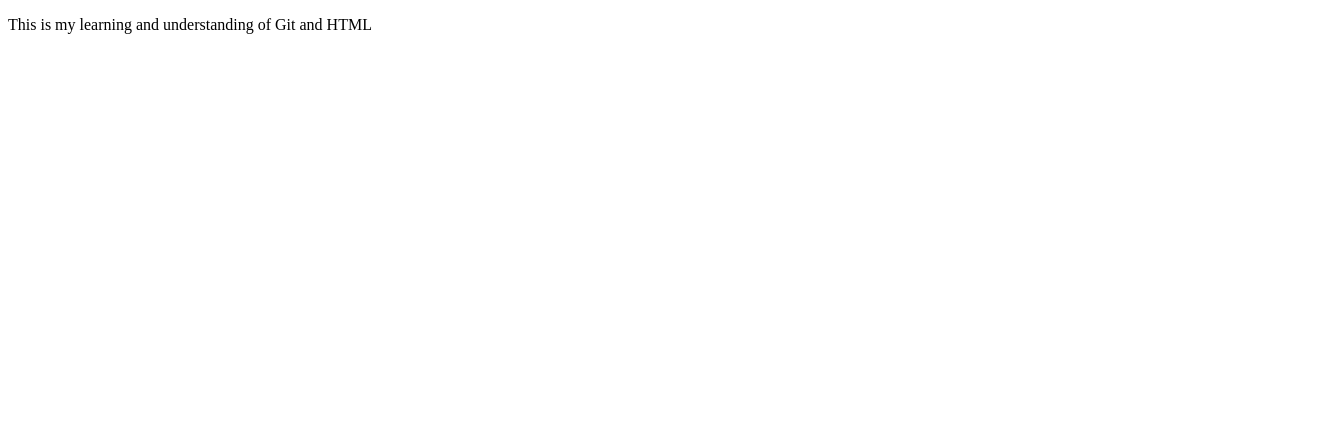
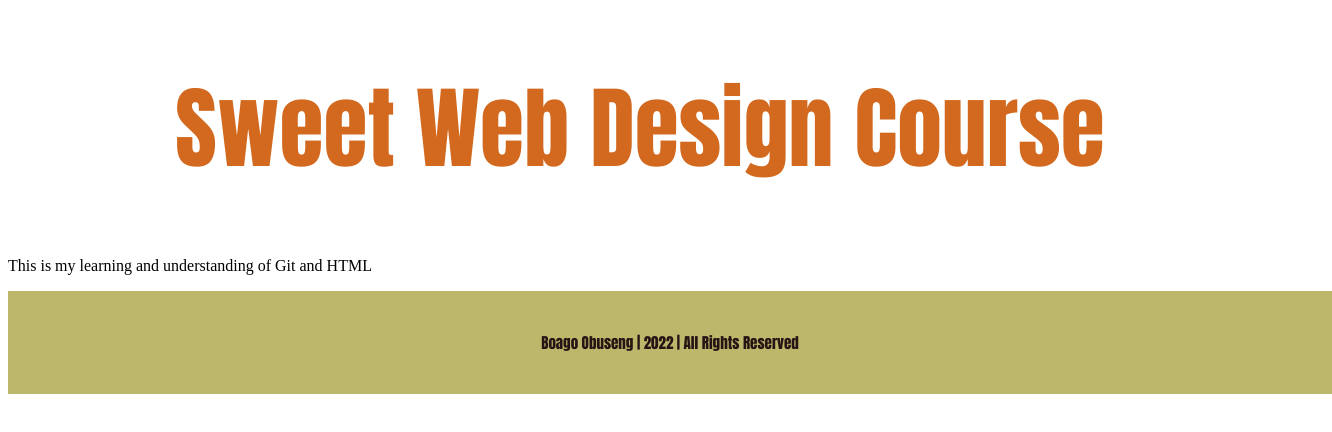
Before and after one commit to boago-bw/website, a plain HTML site: page index.html in a window 1280 px wide. Shown: the whole page, 1332 px wide, since content can reach past the window. Drawn offline with Linux system fonts and the light colour scheme.

Commit message:
Commit 2

```diff
--- a/index.html
+++ b/index.html
@@ -5,8 +5,14 @@
     <meta http-equiv="X-UA-Compatible" content="IE=edge">
     <meta name="viewport" content="width=device-width, initial-scale=1.0">
     <title>Website Tutorial</title>
+    <link rel="stylesheet" href="style.css">
 </head>
 <body>
+    <header></header>
+    <h1>Sweet Web Design Course</h1>
     <p>This is my learning and understanding of Git and HTML</p>
+    <footer>
+        <p>Boago Obuseng | 2022 | All Rights Reserved</p>
+    </footer>
 </body>
 </html>
--- /dev/null
+++ b/style.css
@@ -0,0 +1,20 @@
+h1 {
+    font-family: Impact, Haettenschweiler, 'Arial Narrow Bold', sans-serif;
+    font-size: 90px;
+    color: chocolate;
+    text-align: center;
+}
+
+footer {
+    text-align: center;
+    font-size: 15px;
+    color: rgb(39, 20, 20);
+    width: 1024px;
+    padding-top: 25px;
+    padding-bottom: 25px;
+    font-family: Impact, Haettenschweiler, 'Arial Narrow Bold', sans-serif;
+    background-color: darkkhaki;
+    align-content: center;
+    padding-left: 150px;
+    padding-right: 150px;
+}
```
